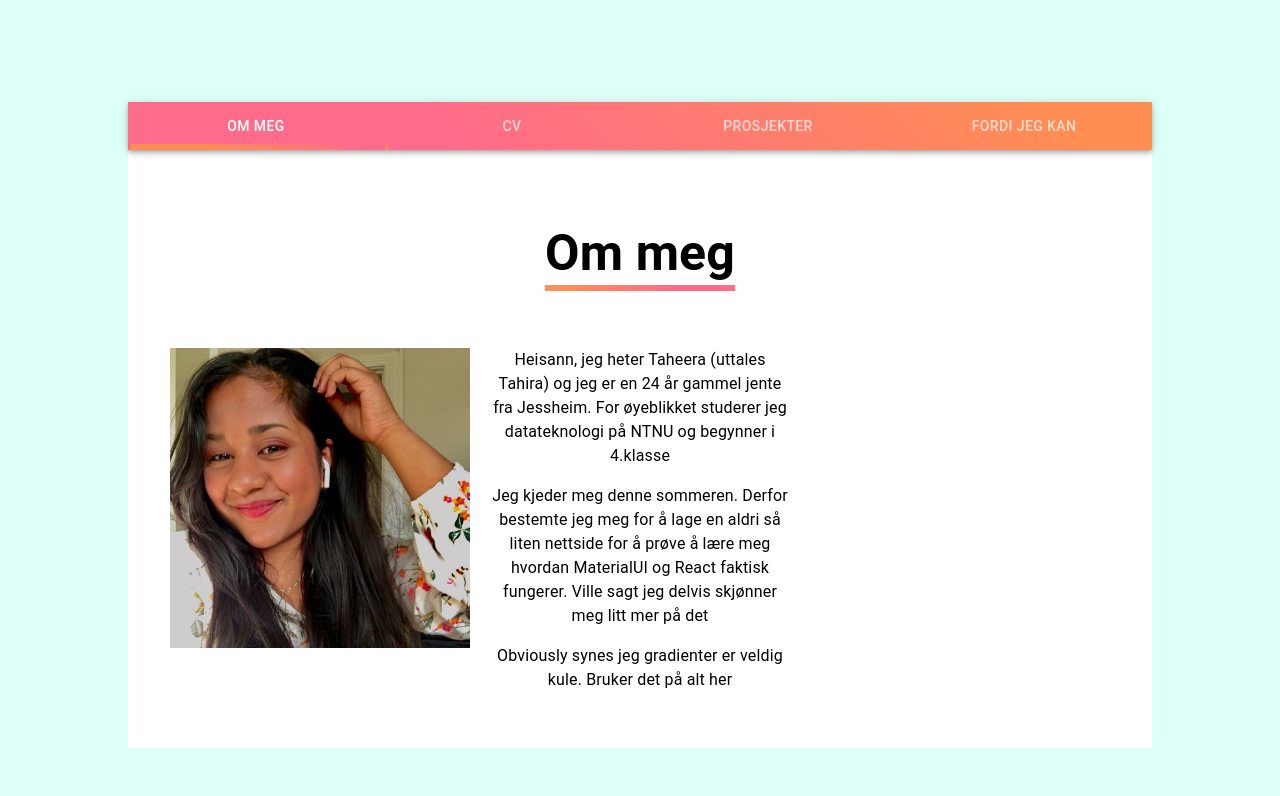
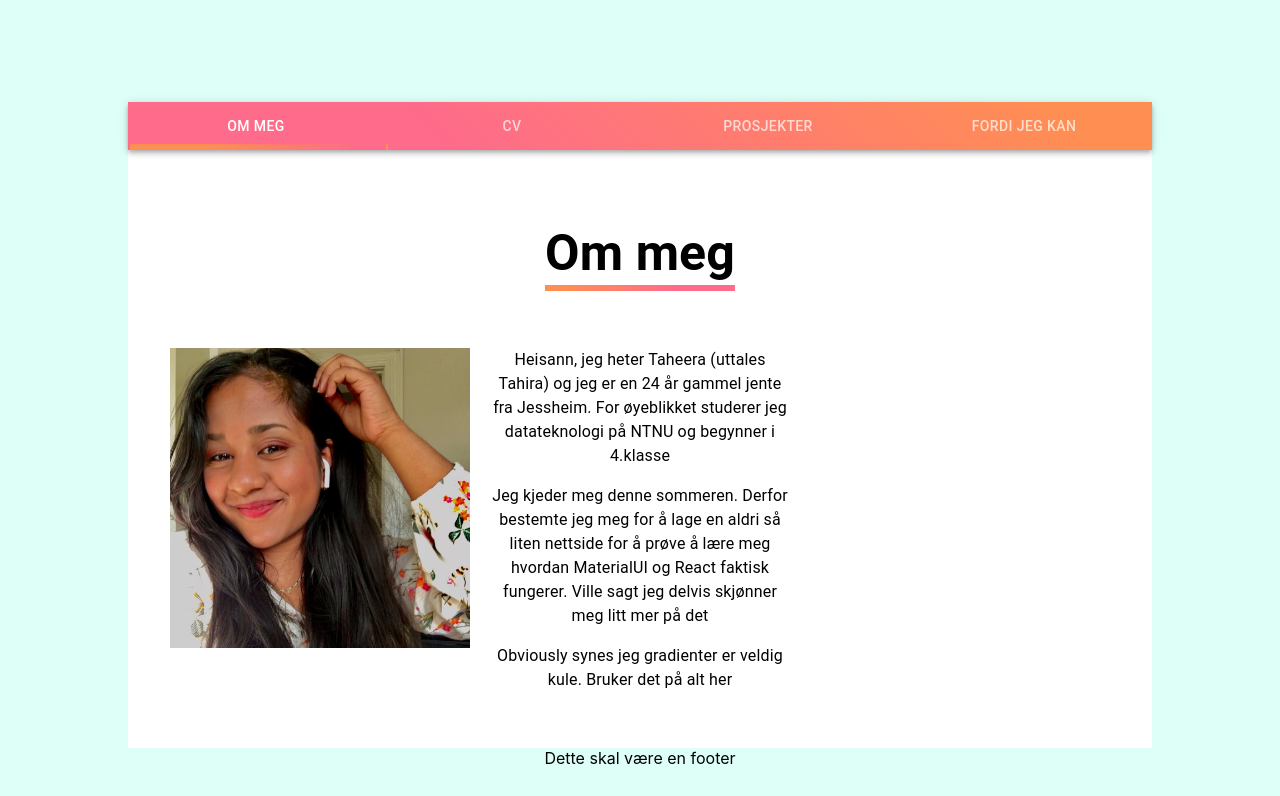
Before and after one commit to taheeraahmed/Making-a-react-app, a React (Create React App) app: page / in a window 1280 px wide. Shown: the part 247-1043 px from the top of the page. Before the commit the page ends 995 px from the top, so only its background shows below. Built offline with nearby package versions, Linux system fonts and the light colour scheme.

Commit message:
Lagt til footer i app.js

```diff
--- a/src/App.js
+++ b/src/App.js
@@ -1,5 +1,4 @@
 import './App.css';
-import Button from '@material-ui/core/Button';
 import Navbar from './components/Navbar';
 import Info from './components/Info';
 
@@ -15,6 +14,9 @@ function App() {
         <main className= "main">
           <Navbar/>
         </main>
+        <footer className="footer">
+          Dette skal være en footer
+        </footer>
       </div>
   );
 }
```
